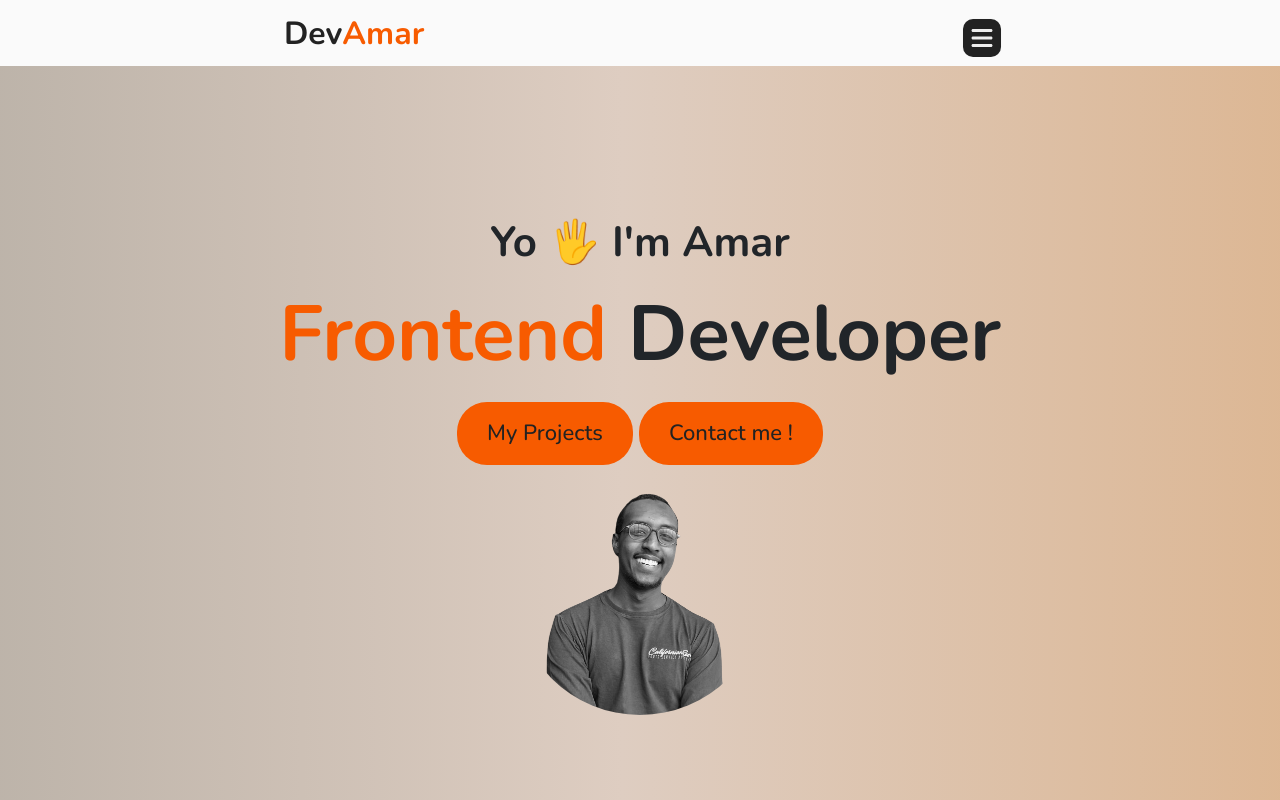
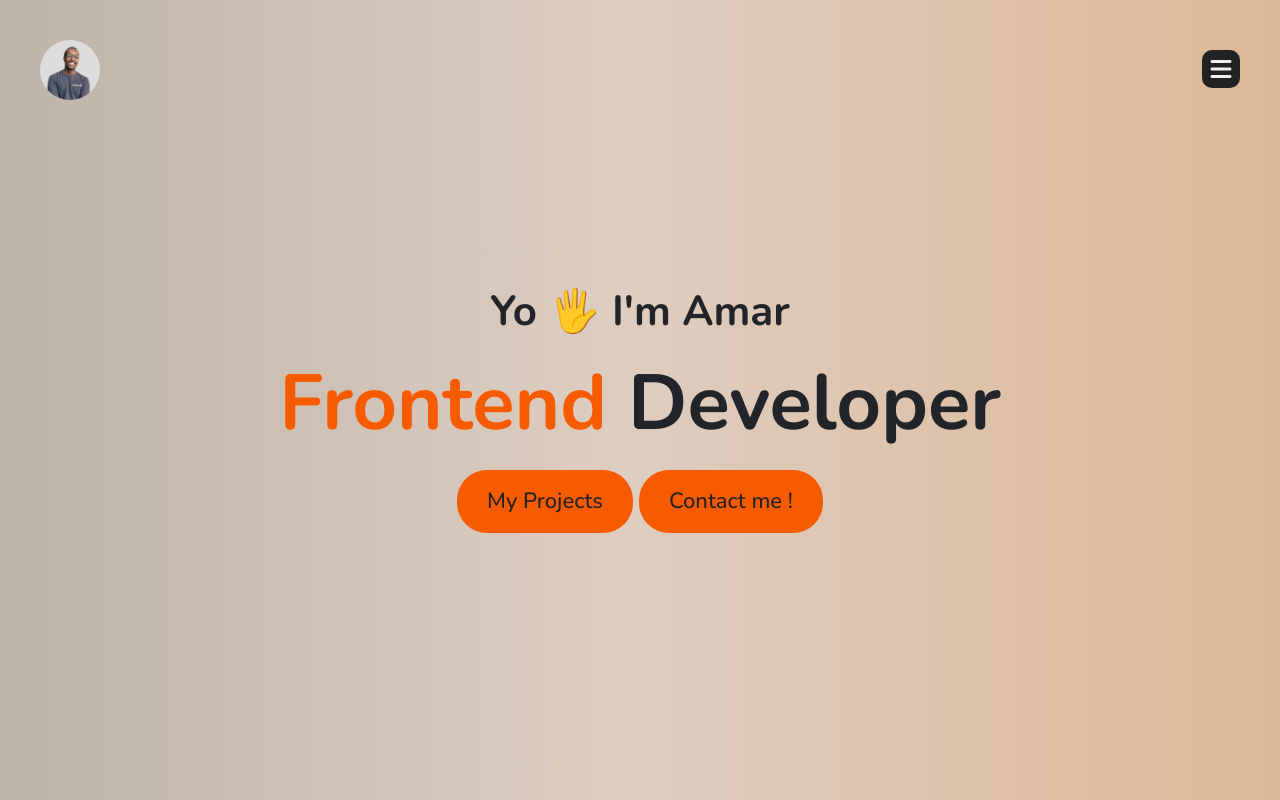
Before and after one commit to Amar-Dev1/Portfolio, a React (Vite) app: page / in a window 1280 px wide. Shown: the top 800 px of the page. Built offline with nearby package versions, Linux system fonts and the light colour scheme.

Commit message:
some improvements !

```diff
--- a/src/App.css
+++ b/src/App.css
@@ -1,3 +1,20 @@
+.upper-section{
+    height: 100vh;
+    transition: all 1s ease-in-out;
+    background: rgb(188, 179, 169);
+    background: linear-gradient(90deg, rgba(188, 179, 169, 1) 0%, rgba(222, 205, 193, 1) 25%, rgba(218, 145, 70, 1) 96%);
+    background-size: 200% 200%;
+    animation: backgroundChange 3s infinite alternate;
+}
+@keyframes backgroundChange {
+    0% {
+        background-position: 0% 0%;
+    }
+
+    100% {
+        background-position: 100% 100%;
+    }
+}
 .boss-parent {
     position: relative;
 }
@@ -20,6 +37,7 @@
     width: 90%;
     height: 90%;
 }
+
 
 /* components */
 .colored-span {
--- a/src/Pages/HomePage/HomePage.jsx
+++ b/src/Pages/HomePage/HomePage.jsx
@@ -3,8 +3,10 @@ import Landing from '../../Sections/Landing/Landing';
 const HomePage = () => {
     return (
         <>
-            <Header />
-            <Landing />
+            <div className="upper-section">
+                <Header />
+                <Landing />
+            </div>
             <About />
             <IntroProjects />
             <Contact />
--- a/src/Sections/Header/Header.css
+++ b/src/Sections/Header/Header.css
@@ -4,17 +4,70 @@
     flex-direction: row;
     align-items: center;
     padding-top: 10px;
+    position: relative;
 }
 
-#header .logo {
-    padding: 5px;
-    border-radius: 5px;
-    font-size: 32px;
+
+#header .profile-wrapper .profile-img {
+    width: 60px;
+    height: 60px;
+    background-color: #ddd;
+    display: flex;
+    justify-content: center;
+    align-items: center;
+    border-radius: 50%;
+    position: absolute;
+    top: 40px;
+    left: 40px;
+    cursor: pointer;
+    transition: all .3s ease-in-out;
 }
 
-#header .logo a {
-    color: var(--dark-color);
-    font-weight: bold;
+#header .profile-wrapper .profile-detail {
+    position: absolute;
+    left: 30px;
+    top: 10px;
+    transform: translateY(80%);
+    background-color: rgba(255, 255, 255, 0.5);
+    backdrop-filter: blur(10px);
+    border-radius: 5px;
+    width: 150px;
+    display: flex;
+    flex-direction: column;
+    padding: 5px;
+    transition: all .3s ease-in-out;
+    visibility: hidden;
+}
+
+#header .profile-wrapper .profile-detail::before {
+    position: absolute;
+    content: '';
+    left: 20%;
+    top: -5px;
+    margin-left: -5px;
+    border-left: 10px solid transparent;
+    border-right: 10px solid transparent;
+    border-bottom: 10px solid #ddd;
+}
+
+#header .profile-wrapper .profile-detail li {
+    padding: 5px;
+}
+
+#header .profile-wrapper:hover .profile-detail {
+    visibility: visible;
+}
+
+#header .profile-wrapper:hover .profile-img {
+    background-color: #ccc;
+    box-shadow: 5px 5px 20px #666;
+    background: linear-gradient(135deg, #f58529, #f77737, #feda77, #dd2a7b, #8134af);
+}
+
+.profile-img img {
+    width: 100%;
+    height: 100%;
+    border-radius: 50%;
 }
 
 #header .links {
@@ -48,6 +101,9 @@
 }
 
 #header .icon-wrapper {
+    position: absolute;
+    right: 40px;
+    top: 50px;
     background-color: var(--dark-color);
     display: flex;
     justify-content: center;
@@ -76,3 +132,8 @@
         transform: scale(1);
     }
 }
+/* @media (max-width:500px) {
+    #header .icon-wrapper{
+        top: 50px;
+    }
+} */
--- a/src/Sections/Header/Header.jsx
+++ b/src/Sections/Header/Header.jsx
@@ -1,8 +1,11 @@
 import { Container } from 'react-bootstrap';
 import './Header.css';
-import { FaBars } from "react-icons/fa6";
+import { FaBars,FaRegFaceSmileWink } from "react-icons/fa6";
+import { MdOutlineRocketLaunch } from "react-icons/md";
+import { TbFileCv } from "react-icons/tb";
 import { ImCross } from "react-icons/im";
 import { useRef, useState } from 'react';
+import myImg from '../../assets/me.png'
 
 const Header = () => {
   const [showMenu, setShowMenu] = useState(false);
@@ -15,9 +18,17 @@ const Header = () => {
 
   return (
     <Container fluid id='header'>
-      <h3 className="logo">
-        <a href="/">Dev<span className='colored-span'>Amar</span></a>
-      </h3>
+
+      <div className="profile-wrapper">
+        <div className="profile-img">
+          <img src={myImg} alt="profile" className="profile-image" />
+        </div>
+        <div className="profile-detail">
+          <li><FaRegFaceSmileWink/><a href="#about"> Who am I ?</a></li><hr style={{ padding: "0", margin: "0" }} />
+          <li><MdOutlineRocketLaunch/><a href="#intro-projects"> Projects</a></li><hr style={{ padding: "0", margin: "0" }} />
+          <li><TbFileCv/><a href="https://drive.google.com/file/d/16btXP1vJi5NNK0E6v3iNDoLecqAyOGd_/view?usp=sharing" target='blank'> CV</a></li>
+        </div>
+      </div>
 
       <nav className={`links ${showMenu ? 'show' : ''}`} ref={navRef}>
         {
--- a/src/Sections/Landing/Landing.css
+++ b/src/Sections/Landing/Landing.css
@@ -1,24 +1,10 @@
 #landing {
     width: 100%;
-    height: 100vh;
+    height: 100%;
     display: flex;
     justify-content: center;
     align-items: center;
     transition: all 1s ease-in-out;
-    background: rgb(188, 179, 169);
-    background: linear-gradient(90deg, rgba(188, 179, 169, 1) 0%, rgba(222, 205, 193, 1) 25%, rgba(218, 145, 70, 1) 96%);
-    background-size: 200% 200%;
-    animation: backgroundChange 3s infinite alternate;
-}
-
-@keyframes backgroundChange {
-    0% {
-        background-position: 0% 0%;
-    }
-
-    100% {
-        background-position: 100% 100%;
-    }
 }
 
 #landing .random-icon {
@@ -38,7 +24,6 @@
     right: 10%;
 }
 
-
 #landing .first-row {
     height: 100%;
 }
@@ -52,24 +37,6 @@ h1 {
     font-size: 42px;
 }
 
-#landing .amar-img {
-    justify-self: center;
-    width: 250px;
-    height: 250px;
-    border-radius: 50%;
-    border-radius: 50%;
-    filter: grayscale(100%);
-    transition: .3s;
-}
-
-#landing .amar-img img {
-    width: 100%;
-    height: 100%;
-}
-
-#landing .amar-img:hover {
-    filter: grayscale(0);
-}
 
 #landing h1 {
     font-size: 78px;
--- a/src/Sections/Landing/Landing.jsx
+++ b/src/Sections/Landing/Landing.jsx
@@ -1,7 +1,6 @@
 import './Landing.css';
 import { Col, Container, Row } from 'react-bootstrap';
 import htmlIcon from '../../assets/html-icon.png';
-import myImg from '../../assets/me.png';
 
 const Landing = () => {
 
@@ -15,9 +14,9 @@ const Landing = () => {
                     <h1><span>Frontend</span> Developer</h1>
                     <button className='amar-btn landing-btn'><a href="#intro-projects">My Projects</a></button>
                     <button className='amar-btn landing-btn'><a href="#contact">Contact me !</a></button>
-                    <div className="amar-img">
+                    {/* <div className="amar-img">
                         <img className='amar-img' src={myImg} alt="Amar Image" />
-                    </div>
+                    </div> */}
                 </Col>
             </Row>
         </Container>
--- a/src/index.css
+++ b/src/index.css
@@ -14,15 +14,17 @@ html {
   scroll-behavior: smooth;
 }
 
-::-webkit-scrollbar{
+::-webkit-scrollbar {
   width: 10px;
 }
-::-webkit-scrollbar-track{
+
+::-webkit-scrollbar-track {
   background: var(--light-color);
 }
 
 ::-webkit-scrollbar-thumb {
-  background: var(--main-color); /* Darker gray */
+  background: var(--main-color);
+  /* Darker gray */
   border-radius: 10px;
 }
 
@@ -31,9 +33,9 @@ body {
 }
 
 * {
-  box-sizing: border-box;
   margin: 0;
   padding: 0;
+  box-sizing: border-box;
   font-family: "Nunito", sans-serif;
 }
 
@@ -59,3 +61,7 @@ textarea:focus {
   outline: 2px solid var(--main-color);
   box-shadow: 1px 1px 20px #999;
 }
+
+li {
+  list-style-type: none;
+}
```
